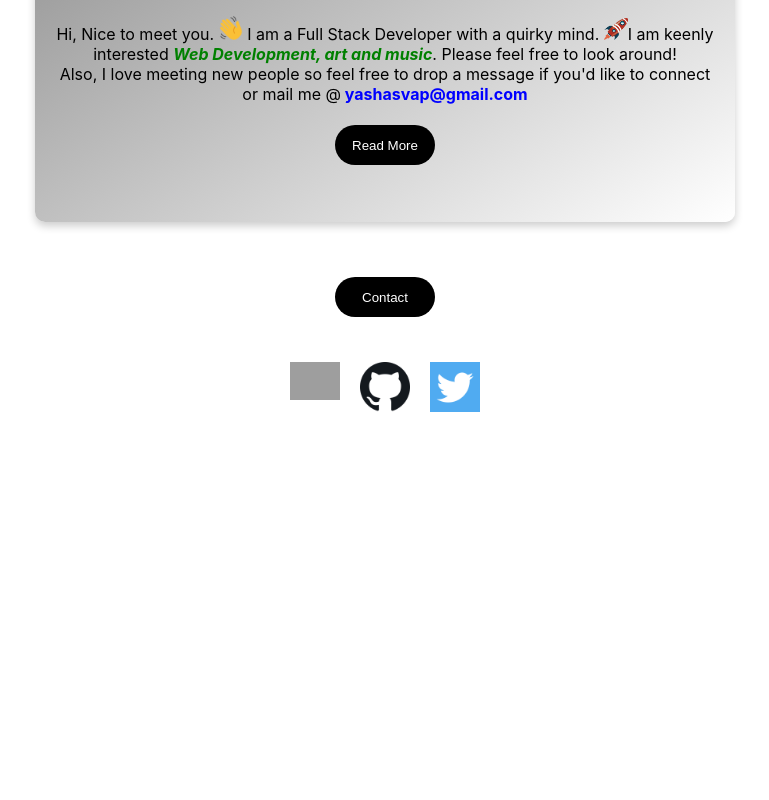
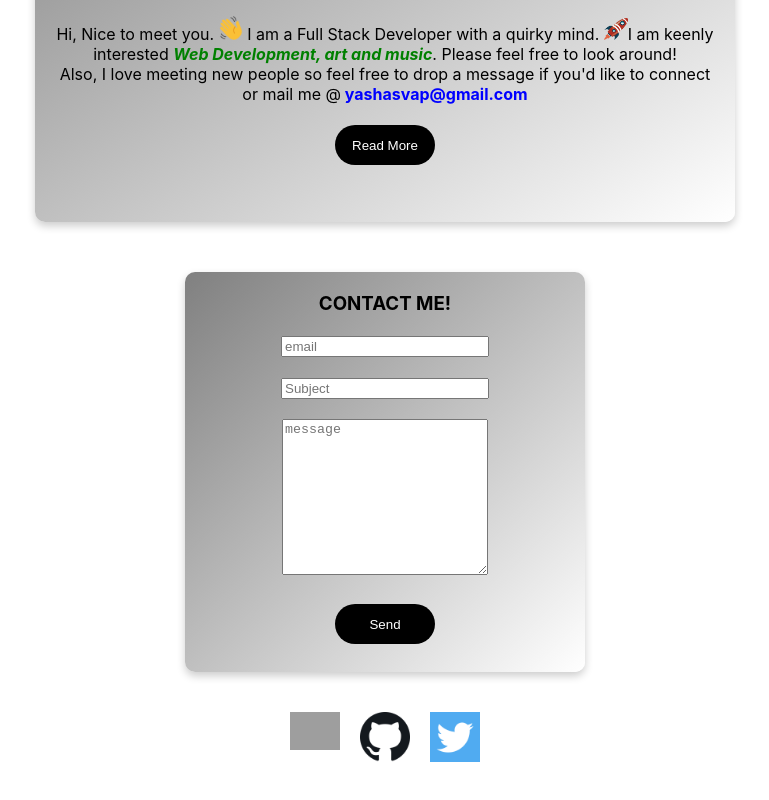
Before and after one commit to Yashasva/portfolio, a React (Create React App) app: page / in a window 1280 px wide. Shown: the part 338-1138 px from the top of the page, without its empty margins (255-1024 px from the left). Before the commit the page ends 800 px from the top, so only its background shows below. Built offline with nearby package versions, Linux system fonts and the light colour scheme; grey boxes are pictures that could not be loaded.

Commit message:
removed nr contact button

```diff
--- a/src/Components/Profile/Profile.js
+++ b/src/Components/Profile/Profile.js
@@ -31,15 +31,15 @@ const Profile = ()=>{
                         <button className="btn">Read More</button>
                     </div>
                 </div>
-                <div className="nav-contact">
+                {/* <div className="nav-contact">
                 <a href="#contact">
                     <button className="btn">Contact</button>
 
                 </a>
+                </div> */}
+                <div className="contact" id="contact">
+                    <Contact onSubmitForm={contactAlert}/>
                 </div>
-                {/* <div className="contact" id="contact">
-                    <Contact onSubmitForm={contactAlert}/>
-                </div> */}
             </div>
             <div className="social">
                 <div className="icon"><a href="https://www.linkedin.com/in/yashasva-paras-ab8833144/" target="_blank" rel="noopener noreferrer"><img src={linkedin} alt="Linkedin"/></a></div>
```
